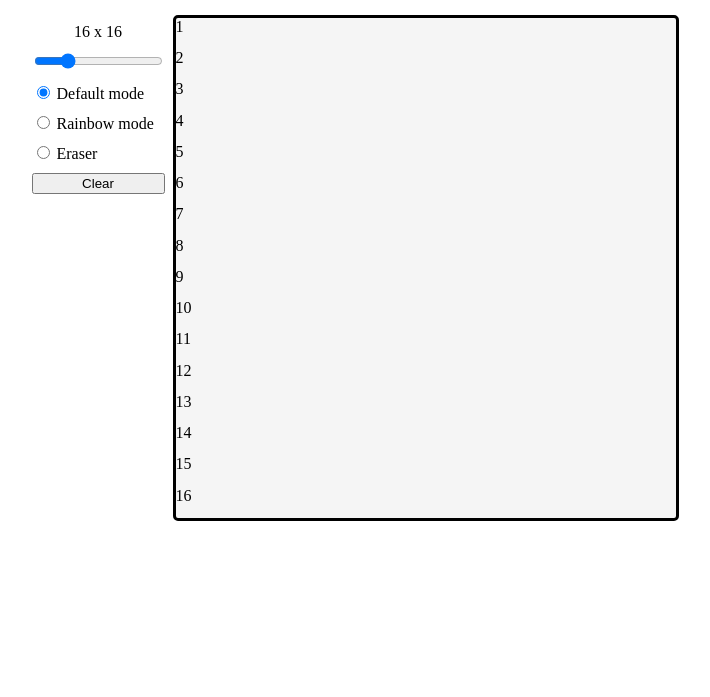
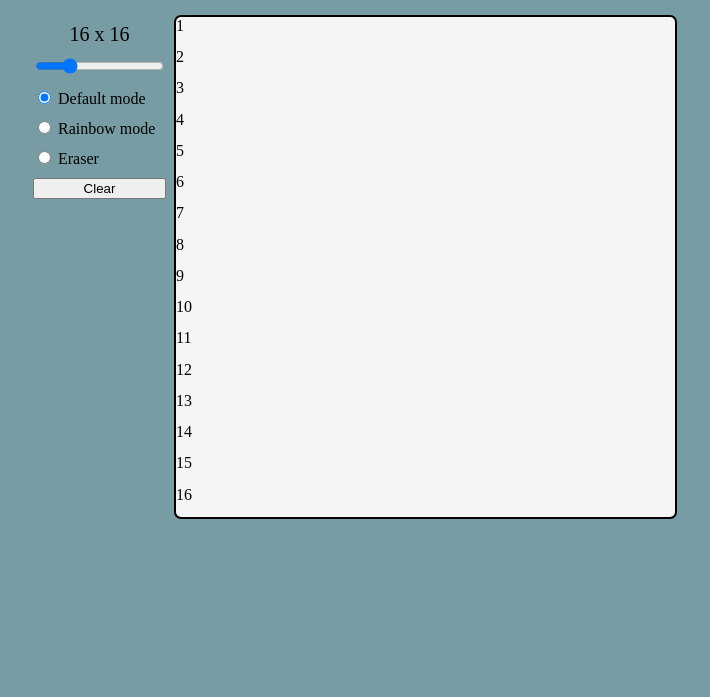
Before and after one commit to jason-lava/etch-a-sketch, a plain HTML site: page index.html in a window 1280 px wide. Shown: the part 103-800 px from the top of the page, without its empty margins (289-999 px from the left). Drawn offline with Linux system fonts and the light colour scheme.

Commit message:
style updates

```diff
--- a/style.css
+++ b/style.css
@@ -4,10 +4,10 @@
     justify-content: center;
 }
 
-.body,
 #rangeValue {
     display: flex;
     justify-content: center;
+    font-size: 20px;
 }
 
 .main {
@@ -25,10 +25,16 @@
 #grid {
     display: grid;
     background-color: whitesmoke;
-    border: 3px solid rgb(0, 0, 0);
-    border-radius: 5px;
-    width: 500px;
+    border: 2px solid rgb(0, 0, 0);
+    border-radius: 7px;
     height: 500px;
-    grid-template-columns:
-    grid-template-rows:
+    width: 499px;
 }
+
+body {
+    background-color: rgb(119, 156, 163);
+}
+
+.gridBoxes {
+    border: 1px black solid;
+}
```
